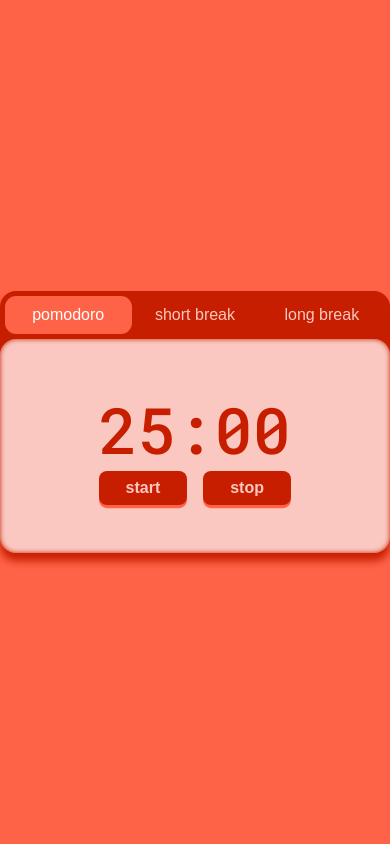
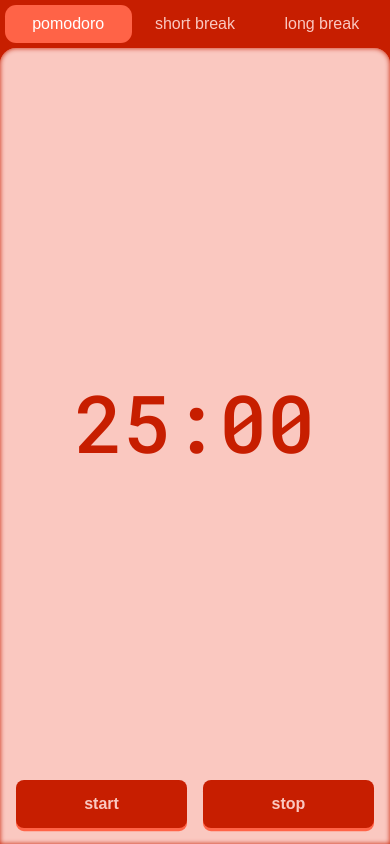
Before and after one commit to impala141592/pomodoro, a React (Create React App) app: page / in a window 390 px wide. Built offline with nearby package versions, Linux system fonts and the light colour scheme.

Commit message:
mobile first approach

```diff
--- a/src/style/css/style.css
+++ b/src/style/css/style.css
@@ -14,7 +14,7 @@
 }
 
 .App {
-  background-color: #ff6347;
+  background-color: black;
   height: 100vh;
   width: 100vw;
   display: flex;
@@ -24,9 +24,9 @@
 }
 
 .timer-container {
-  width: 400px;
+  width: 100%;
+  height: 100%;
   background-color: #c71e00;
-  border-radius: 1rem;
   box-shadow: 0 0.5rem 0.5rem #c71e00;
 }
 
@@ -62,24 +62,31 @@
 
 .timer {
   background-color: #fac8c0;
-  padding: 3rem;
+  padding: 1rem;
   width: 100%;
+  height: calc(100% - 3rem);
   display: flex;
   flex-direction: column;
-  align-items: center;
-  border-radius: 1rem;
+  justify-content: space-between;
+  border-radius: 1rem 1rem 0 0;
   box-shadow: inset 0 0 0.3rem #c71e00;
 }
 
 .countdown {
-  font-size: 4rem;
+  font-size: 5rem;
   color: #c71e00;
+  width: 100%;
+  height: calc(100% - 3rem);
+  display: flex;
+  align-items: center;
+  justify-content: center;
 }
 
 .timer-controls {
   display: flex;
   gap: 1rem;
   width: 100%;
+  height: 3rem;
   justify-content: center;
 }
 .timer-controls .control-button {
@@ -88,7 +95,7 @@
   border-radius: 0.5rem;
   color: #fac8c0;
   font-size: 1rem;
-  width: 30%;
+  width: 50%;
   font-weight: 700;
   box-shadow: 0 0.2rem #ff6347;
   transition: all 0.15s ease-in-out;
--- a/src/style/scss/style.scss
+++ b/src/style/scss/style.scss
@@ -12,8 +12,6 @@
     background: none;
     box-sizing: border-box;
     scroll-behavior: smooth;
-    // font: inherit;
-
     list-style: none;
     text-decoration: none;
     border-collapse: collapse;
@@ -21,7 +19,7 @@
   }
 
 .App {
-    background-color: $pomo-med;
+    background-color: black;
     height: 100vh;
     width: 100vw;
     display: flex;
@@ -31,9 +29,10 @@
 }
 
 .timer-container {
-    width: 400px;
+    width: 100%;
+    height: 100%;
     background-color:  $pomo-dark;
-    border-radius: 1rem;
+    // border-radius: 1rem;
     box-shadow: 0 0.5rem 0.5rem $pomo-dark;
 }
 
@@ -51,7 +50,6 @@
     .button {
         width: calc(100% / 3);
         height: 100%;
-        // padding: 0.1rem;
         font-size: 1rem;
         border-radius: 0.7rem;
         color: $pomo-light;
@@ -79,12 +77,14 @@
 
 .timer {
     background-color: $pomo-light;
-    padding: 3rem;
+    padding: 1rem;
     width: 100%;
+    height: calc(100% - 3rem);
     display: flex;
     flex-direction: column;
-    align-items: center;
-    border-radius:  1rem;
+    // align-items: center;
+    justify-content: space-between;
+    border-radius:  1rem 1rem 0 0;
     box-shadow: inset 0 0 0.3rem $pomo-dark;
 }
 
@@ -92,8 +92,13 @@
 //countdown
 
 .countdown {
-    font-size: 4rem;
+    font-size: 5rem;
     color: $pomo-dark;
+    width: 100%;
+    height: calc(100% - 3rem);
+    display: flex;
+    align-items: center;
+    justify-content: center;
 }
 
 
@@ -105,7 +110,9 @@
     display: flex;
     gap: 1rem;
     width: 100%;
+    height: 3rem;
     justify-content: center;
+    // margin-top: auto;
 
 
     .control-button {
@@ -114,7 +121,7 @@
         border-radius: 0.5rem;
         color: $pomo-light;
         font-size: 1rem;
-        width: 30%;
+        width: 50%;
         font-weight: 700;
         box-shadow: 0  0.2rem $pomo-med;
         transition: all 0.15s ease-in-out;
```
Also changed, not shown: 1 other file (tests, documents, lock files or other folders).
